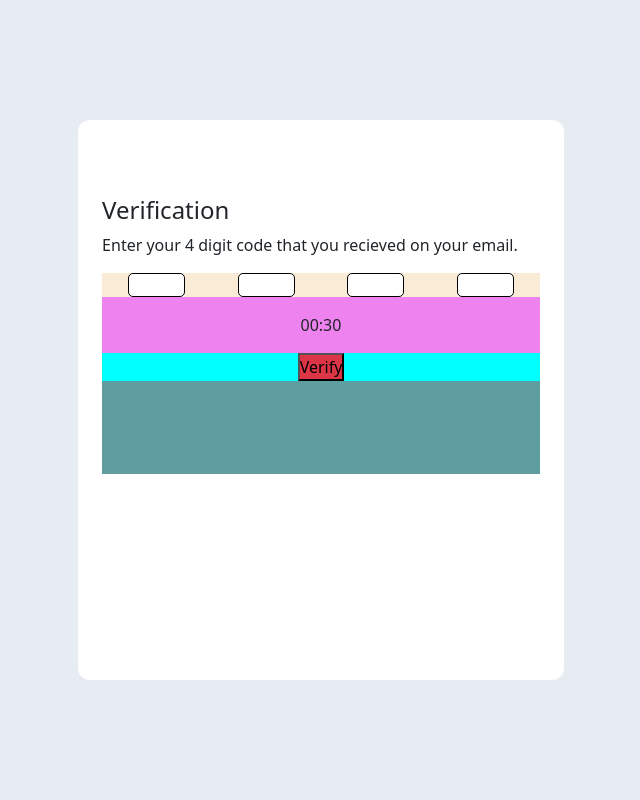
After one commit to Yadhu-Krishnan-K/Zoan_Mania, a Node server app: page /otpsend in a window 1280 px wide. The commit adds this page. Shown: the whole page, without its empty margins (319-959 px from the left). Run offline with Node 20, Linux system fonts and the light colour scheme.

Commit message:
otp about half complete

```diff
--- a/Routers/userRouter.js
+++ b/Routers/userRouter.js
@@ -5,7 +5,23 @@ router.get('/',(req,res)=>{
     res.render('user/userLogin')
 })
 router.get('/signup',(req,res)=>{
-    res.render('user/user-signup.ejs')
+    res.render('user/userSignUp')
+})
+router.get('/otpsend',(req,res)=>{
+    res.render('user/otpRegister')
+})
+router.get('/userHome',(req,res)=>{
+
+})
+
+
+
+
+router.post('/otp',(req,res)=>{
+    res.redirect('/otpsend')
+})
+router.post('/home',(req,res)=>{
+    res.redirect('/userHome')
 })
 
 module.exports = router
--- /dev/null
+++ b/public/userCss/otp.css
@@ -0,0 +1,57 @@
+*{
+    padding: 0;
+    margin: 0;
+}
+body{
+    height: 100vh;
+    background-color: #e7ebf2;
+    display: flex;
+    justify-content: center;
+    align-items: center;
+}
+section{
+    height: 70vh;
+    width: 38%;
+    background: #fff;
+    border-radius: 12px;
+    display: flex;
+    justify-content: center;
+    align-items: center;
+}
+.main{
+    height: 90%;
+    width: 90%;
+    /* background: blue; */
+}
+.otp-section{
+    height: 40%;
+    width: 100%;
+    background: cadetblue
+}
+.otps{
+    height: 40%;
+    width: 100%;
+    background-color: antiquewhite;
+    display: flex;
+    justify-content: space-around;
+}
+.numb{
+    height: 100%;
+    width: 13%;
+    background-color: #ffffff;
+    border: 1px solid;
+    border-radius: 5px;
+}
+.time{
+    width: 100%;
+    /* height: 40px; */
+    display: flex;
+    justify-content: center;
+    align-items: center;
+    background: violet;
+}
+.button{
+    width: 100%;
+    height: 45%;
+    background-color: aqua;
+}
--- /dev/null
+++ b/views/user/f1.ejs
@@ -0,0 +1,3 @@
+<script src="https://cdn.jsdelivr.net/npm/bootstrap@5.3.2/dist/js/bootstrap.bundle.min.js" integrity="sha384-C6RzsynM9kWDrMNeT87bh95OGNyZPhcTNXj1NW7RuBCsyN/o0jlpcV8Qyq46cDfL" crossorigin="anonymous"></script>
+</body>
+</html>
--- /dev/null
+++ b/views/user/h1.ejs
@@ -0,0 +1,12 @@
+<!DOCTYPE html>
+<html lang="en">
+<head>
+    <meta charset="UTF-8">
+    <meta name="viewport" content="width=device-width, initial-scale=1.0">
+    <title>Document</title>
+    <link href="https://cdn.jsdelivr.net/npm/bootstrap@5.3.2/dist/css/bootstrap.min.css" rel="stylesheet" integrity="sha384-T3c6CoIi6uLrA9TneNEoa7RxnatzjcDSCmG1MXxSR1GAsXEV/Dwwykc2MPK8M2HN" crossorigin="anonymous">
+    <!-- <link rel="stylesheet" href="../static/userCss/style.css"> -->
+    <link rel="stylesheet" href="/userCss/otp.css">
+
+</head>
+<body>
--- /dev/null
+++ b/views/user/otpRegister.ejs
@@ -0,0 +1,23 @@
+<%-include('h1');-%>
+
+<section>
+    <div class="main">
+        <h4 class="mt-5">Verification</h4>
+        <p>Enter your 4 digit code that you recieved on your email.</p>
+        <div class="otp-section">
+            <form action="/home" method="post">
+                <div class="otps">
+                    <input type="number" name="number" id="number" class="numb">
+                    <input type="number" name="number" id="number" class="numb">
+                    <input type="number" name="number" id="number" class="numb">
+                    <input type="number" name="number" id="number" class="numb">
+                </div>
+                <div class="time"><p class="mt-3">00:30</p></div>
+                <div class="button d-flex justify-content-center"><input type="submit" value="Verify" class="row bg-danger"></div>
+            </form>
+
+        </div>
+    </div>
+</section>
+
+<%-include('f1');-%>
```
Also changed, not shown: views/supAdmin/admin-login.ejs (added, +7 -0 lines), views/user/userSignUp.ejs (+23 -0 lines), views/user/userHome.ejs (added), views/user/userLogin.ejs (line endings or trailing spaces).
